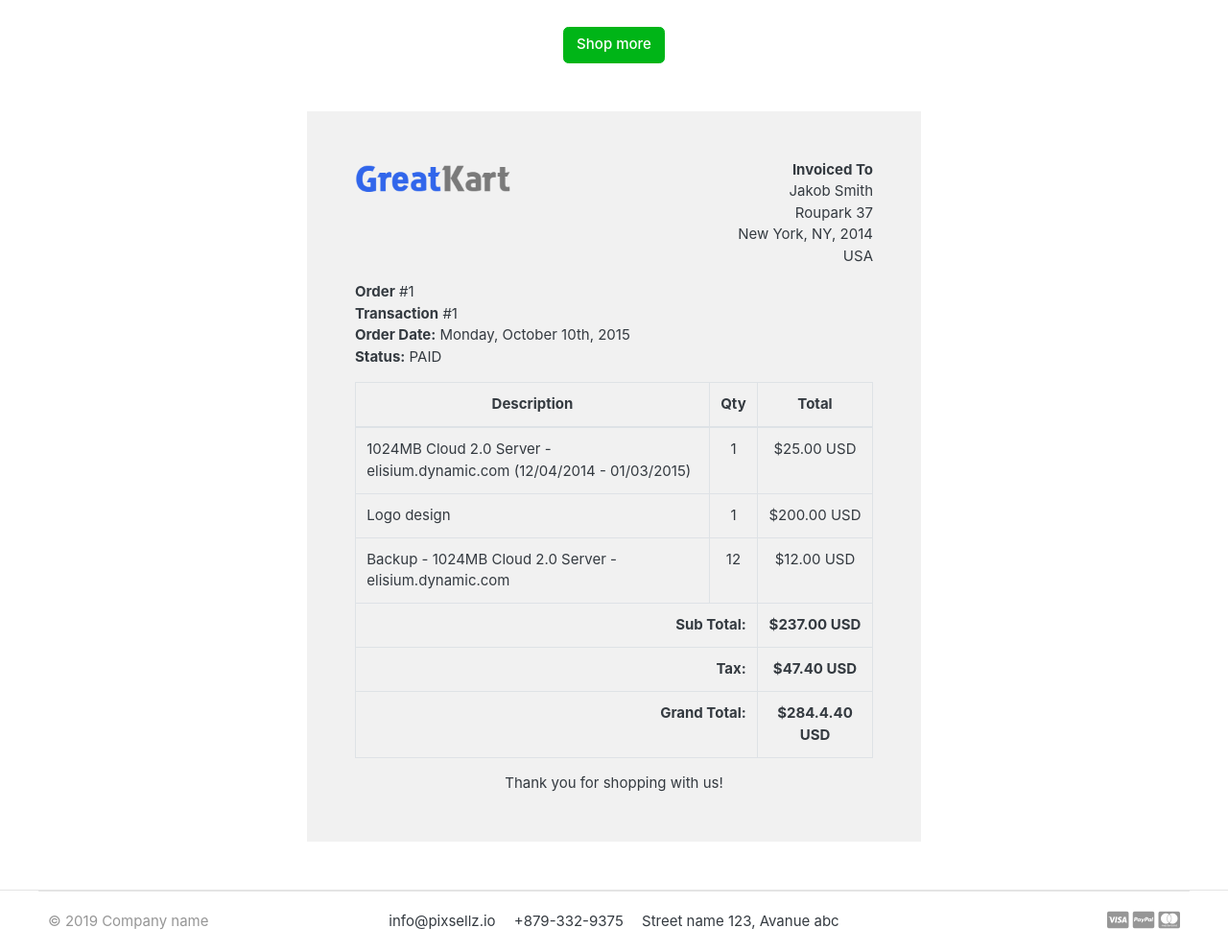
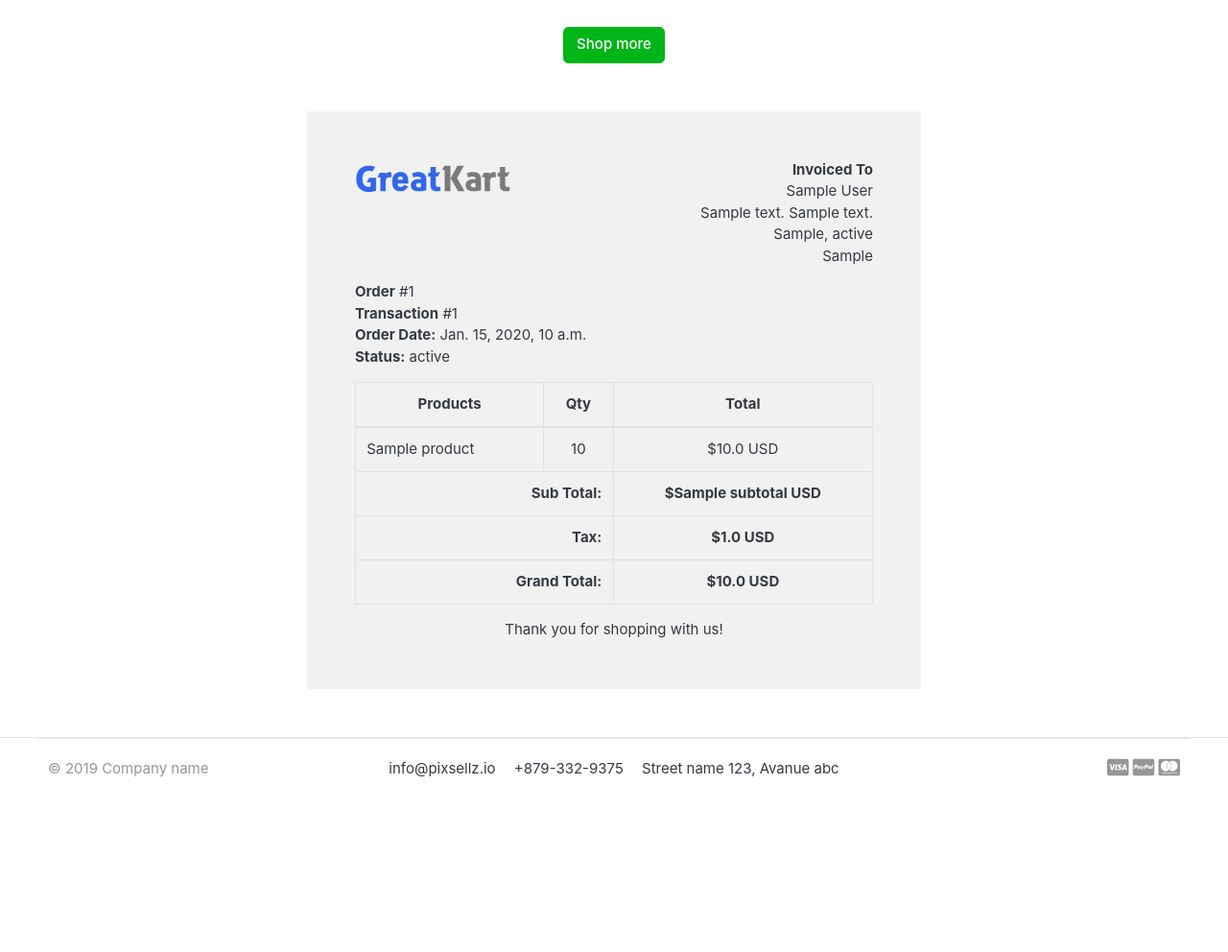
Before and after one commit to RUPESH-YADRAJ/E-COMMERCE-WEBSITE, a Django app: template templates/orders/order_complete.html in a window 1280 px wide. Shown: the part 301-1293 px from the top of the page at 96% size. After the commit the page ends 1111 px from the top, so only its background shows below. Run offline with Django 5.2, Linux system fonts and the light colour scheme; tables that the repository leaves empty hold one stand-in row (values such as "Sample post"); the template is opened without the code that fills it: values that come from a table or form of the project are taken from there, most other values are stand-ins (such as "Sample title", 1, 10 or a date in 2020); some libraries are stand-ins or nearby versions; some web fonts are replaced.

Commit message:
payment complete page dynamic  content setup

```diff
--- a/templates/orders/order_complete.html
+++ b/templates/orders/order_complete.html
@@ -30,10 +30,10 @@
                             <div class="invoice-from">
                                 <ul class="list-unstyled text-right">
                                     <li><strong>Invoiced To</strong></li>
-                                    <li>Jakob Smith</li>
-                                    <li>Roupark 37</li>
-                                    <li>New York, NY, 2014</li>
-                                    <li>USA</li>
+                                    <li>{{order.full_name}}</li>
+                                    <li>{{order.full_address}}</li>
+                                    <li>{{order.city}}, {{order.state}}</li>
+                                    <li>{{order.country}}</li>
                                 </ul>
                             </div>
                         </div>
@@ -45,8 +45,8 @@
                                     <ul class="list-unstyled mb0">
                                         <li><strong>Order</strong> #{{order_number}}</li>
                                         <li><strong>Transaction</strong> #{{transID}}</li>
-                                        <li><strong>Order Date:</strong> Monday, October 10th, 2015</li>
-                                        <li><strong>Status:</strong> PAID</li>
+                                        <li><strong>Order Date:</strong> {{order.created_at}}</li>
+                                        <li><strong>Status:</strong> {{payment.status}}</li>
                                     </ul>
                                 </div>
                             </div>
@@ -56,41 +56,33 @@
                                     <table class="table table-bordered">
                                         <thead>
                                             <tr>
-                                                <th class="per70 text-center">Description</th>
+                                                <th class="per70 text-center">Products</th>
                                                 <th class="per5 text-center">Qty</th>
                                                 <th class="per25 text-center">Total</th>
                                             </tr>
                                         </thead>
                                         <tbody>
+                                            {% for item in order_products%}
                                             <tr>
-                                                <td>1024MB Cloud 2.0 Server - elisium.dynamic.com (12/04/2014 - 01/03/2015)</td>
-                                                <td class="text-center">1</td>
-                                                <td class="text-center">$25.00 USD</td>
+                                                <td>{{item.product.product_name}}</td>
+                                                <td class="text-center">{{item.quantity}}</td>
+                                                <td class="text-center">${{item.product_price}} USD</td>
                                             </tr>
-                                            <tr>
-                                                <td>Logo design</td>
-                                                <td class="text-center">1</td>
-                                                <td class="text-center">$200.00 USD</td>
-                                            </tr>
-                                            <tr>
-                                                <td>Backup - 1024MB Cloud 2.0 Server - elisium.dynamic.com</td>
-                                                <td class="text-center">12</td>
-                                                <td class="text-center">$12.00 USD</td>
-                                            </tr>
+                                            {% endfor %}
                                         </tbody>
                                         <tfoot>
                                             <tr>
                                                 <th colspan="2" class="text-right">Sub Total:</th>
-                                                <th class="text-center">$237.00 USD</th>
+                                                <th class="text-center">${{subtotal}} USD</th>
                                             </tr>
                                             <tr>
                                                 <th colspan="2" class="text-right">Tax:</th>
-                                                <th class="text-center">$47.40 USD</th>
+                                                <th class="text-center">${{order.tax}} USD</th>
                                             </tr>
 
                                             <tr>
                                                 <th colspan="2" class="text-right">Grand Total:</th>
-                                                <th class="text-center">$284.4.40 USD</th>
+                                                <th class="text-center">${{order.order_total}} USD</th>
                                             </tr>
                                         </tfoot>
                                     </table>
```
Also changed, not shown: orders/views.py (+7 -0 lines).
